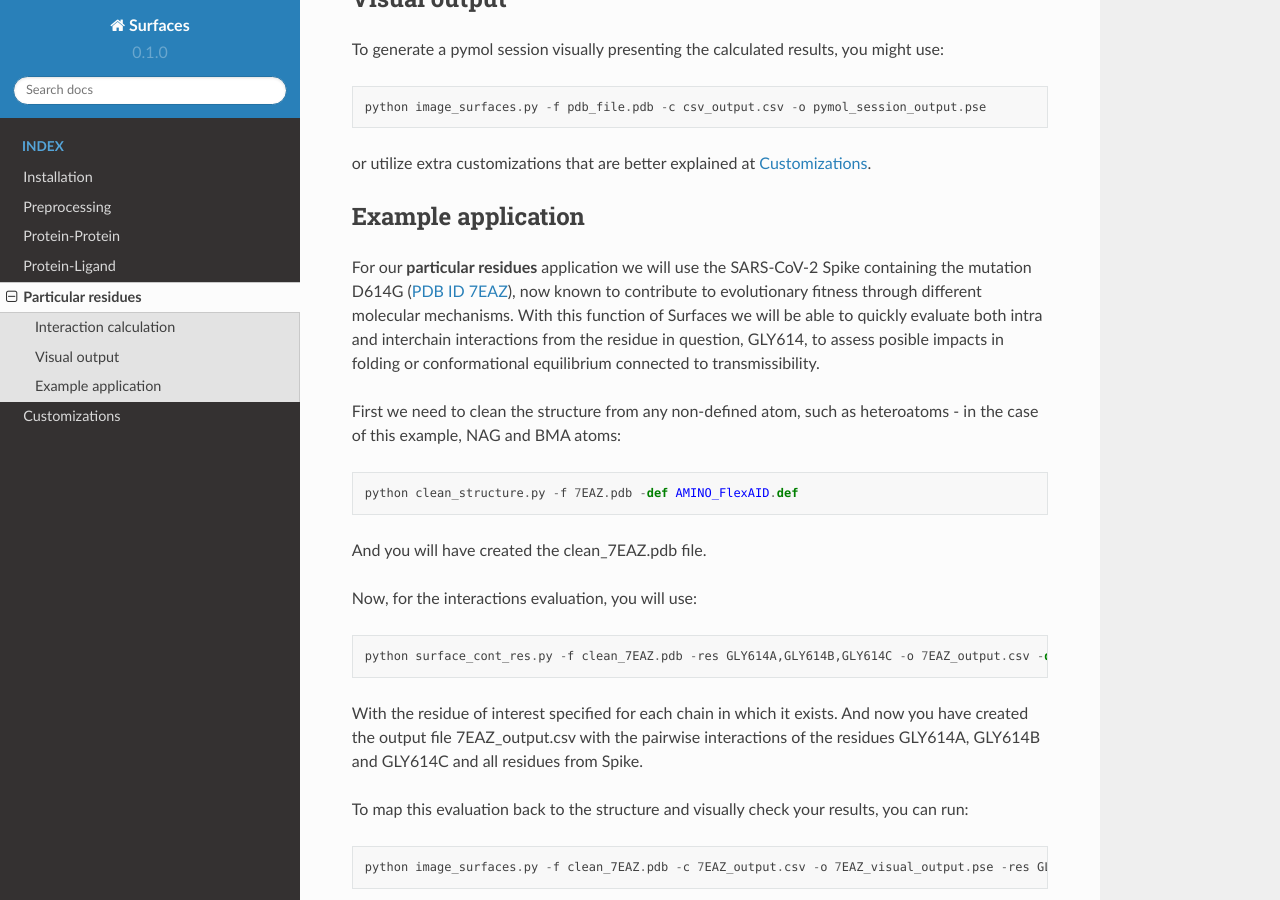
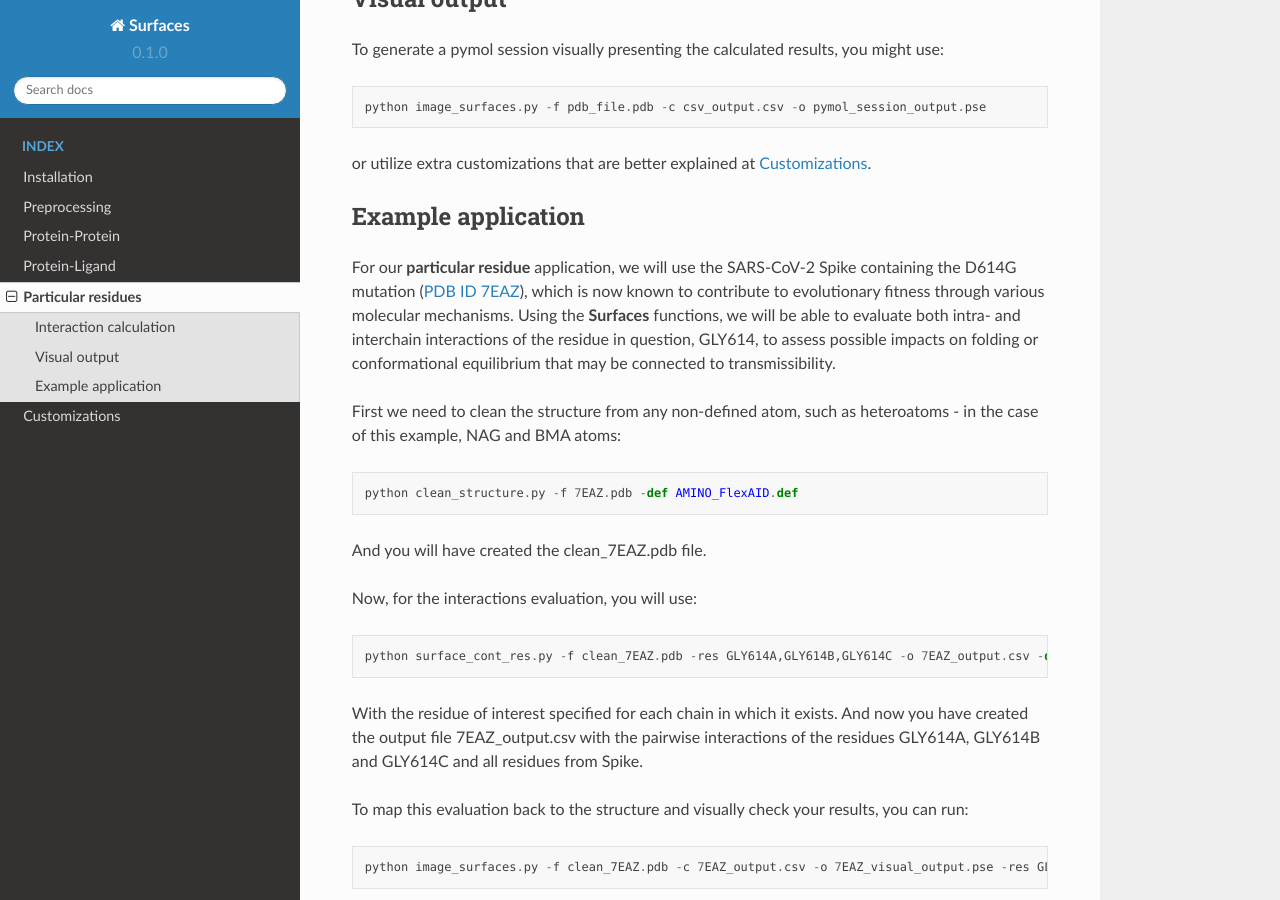
Before and after one commit to nataliateruel/Surfaces_tutorial, a Sphinx documentation site: the page built from docs/source/Particular_residues.rst, in a window 1280 px wide and 900 px high, scrolled down 445 px. Built offline with Sphinx 7.4.7 and the Read the Docs theme 2.0.0, drawn with Linux system fonts in a browser that asks for light colours.

Commit message:
Update Particular_residues.rst

```diff
--- a/docs/source/Particular_residues.rst
+++ b/docs/source/Particular_residues.rst
@@ -22,7 +22,7 @@ or utilize extra customizations that are better explained at `Customizations <ht
 Example application
 ----------------
 
-For our **particular residues** application we will use the SARS-CoV-2 Spike containing the mutation D614G (`PDB ID 7EAZ <https://www.rcsb.org/structure/7eaz>`_), now known to contribute to evolutionary fitness through different molecular mechanisms. With this function of Surfaces we will be able to quickly evaluate both intra and interchain interactions from the residue in question, GLY614, to assess posible impacts in folding or conformational equilibrium connected to transmissibility.
+For our **particular residue** application, we will use the SARS-CoV-2 Spike containing the D614G mutation (`PDB ID 7EAZ <https://www.rcsb.org/structure/7eaz>`_), which is now known to contribute to evolutionary fitness through various molecular mechanisms. Using the **Surfaces** functions, we will be able to evaluate both intra- and interchain interactions of the residue in question, GLY614, to assess possible impacts on folding or conformational equilibrium that may be connected to transmissibility.
 
 First we need to clean the structure from any non-defined atom, such as heteroatoms - in the case of this example, NAG and BMA atoms::
 
```
